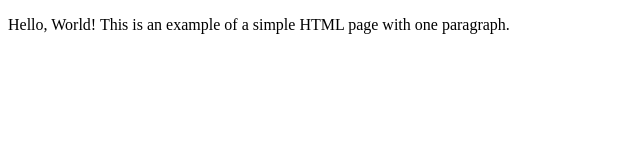
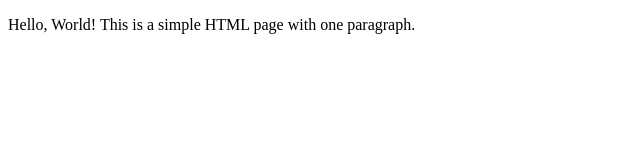
Before and after one commit to eytanseidman15/vercel-test, a website: page pages/index.html in a window 1280 px wide. Shown: the whole page, without its empty margins (0-640 px from the left). Drawn offline with Linux system fonts and the light colour scheme.

Commit message:
updating static file

```diff
--- a/pages/index.html
+++ b/pages/index.html
@@ -4,6 +4,6 @@
         <title>Example</title>
     </head>
     <body>
-        <p>Hello, World! This is an example of a simple HTML page with one paragraph.</p>
+        <p>Hello, World! This is a simple HTML page with one paragraph.</p>
     </body>
 </html>
```
